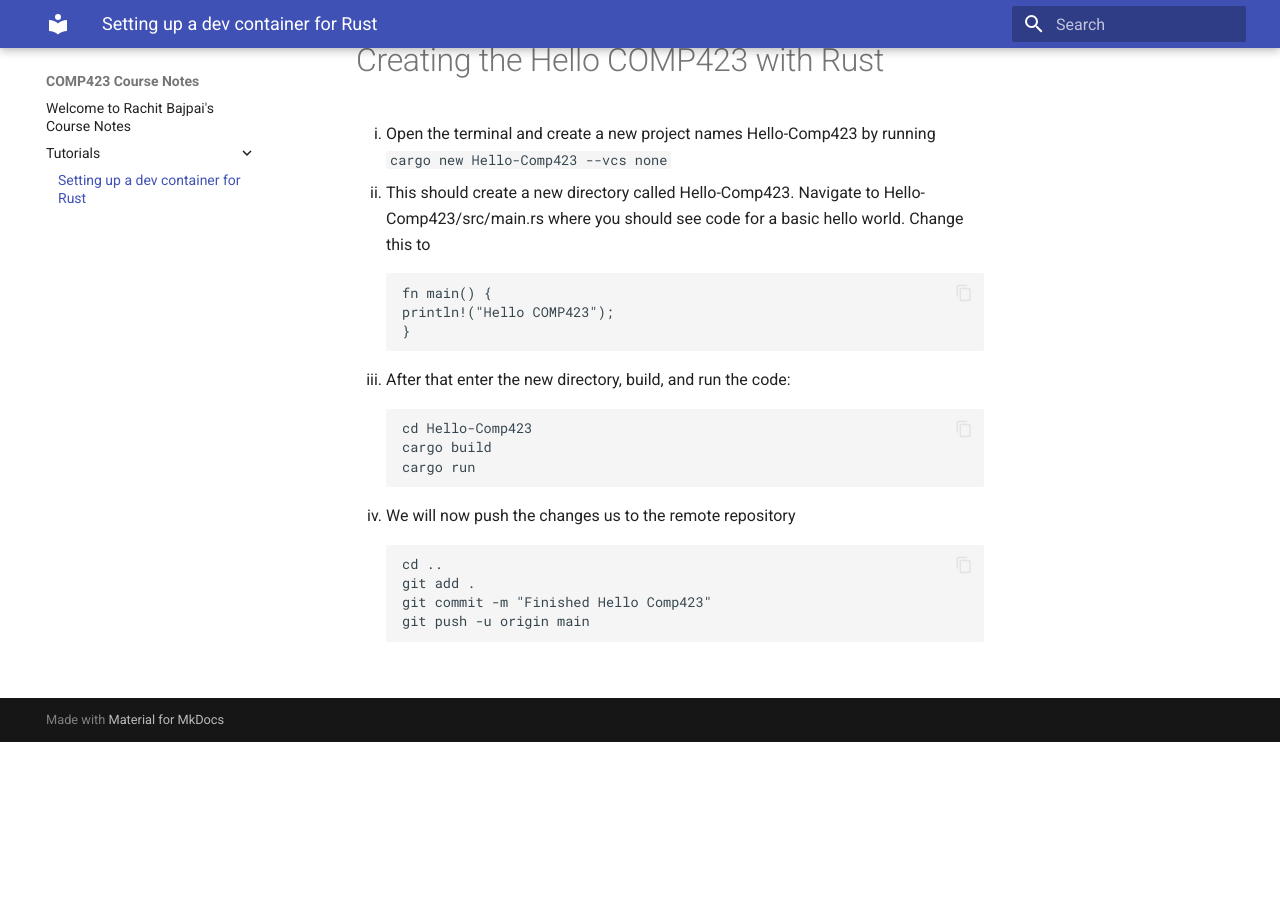
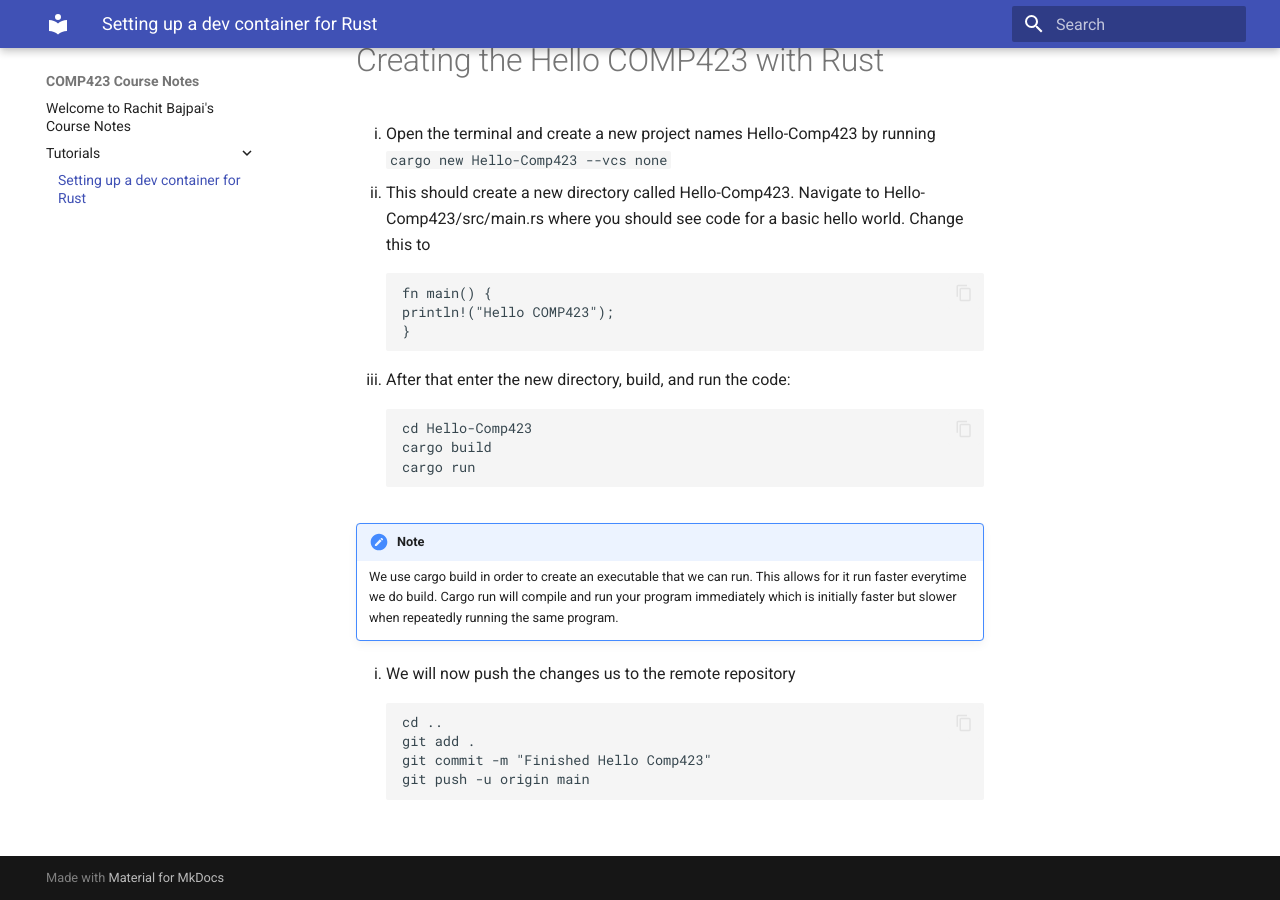
Before and after one commit to rbajpai-unc/comp423-course-notes, an MkDocs documentation site: the page built from docs/tutorials/rust-setup.md, in a window 1280 px wide and 900 px high, scrolled down 2159 px. Built offline with MkDocs 1.6.1 and Material for MkDocs 9.7.7, drawn with Linux system fonts in a browser that asks for light colours; before the commit the page ends 2901 px from its top, so only the background shows below that.

Commit message:
Added Information about Cargo build and run

````diff
--- a/docs/tutorials/rust-setup.md
+++ b/docs/tutorials/rust-setup.md
@@ -79,6 +79,8 @@
     cargo build
     cargo run
     ```
+        !!! note
+            We use cargo build in order to create an executable that we can run. This allows for it run faster everytime we do build. Cargo run will compile and run your program immediately which is initially faster but slower when repeatedly running the same program.
 4. We will now push the changes us to the remote repository
     ```
     cd ..
````
